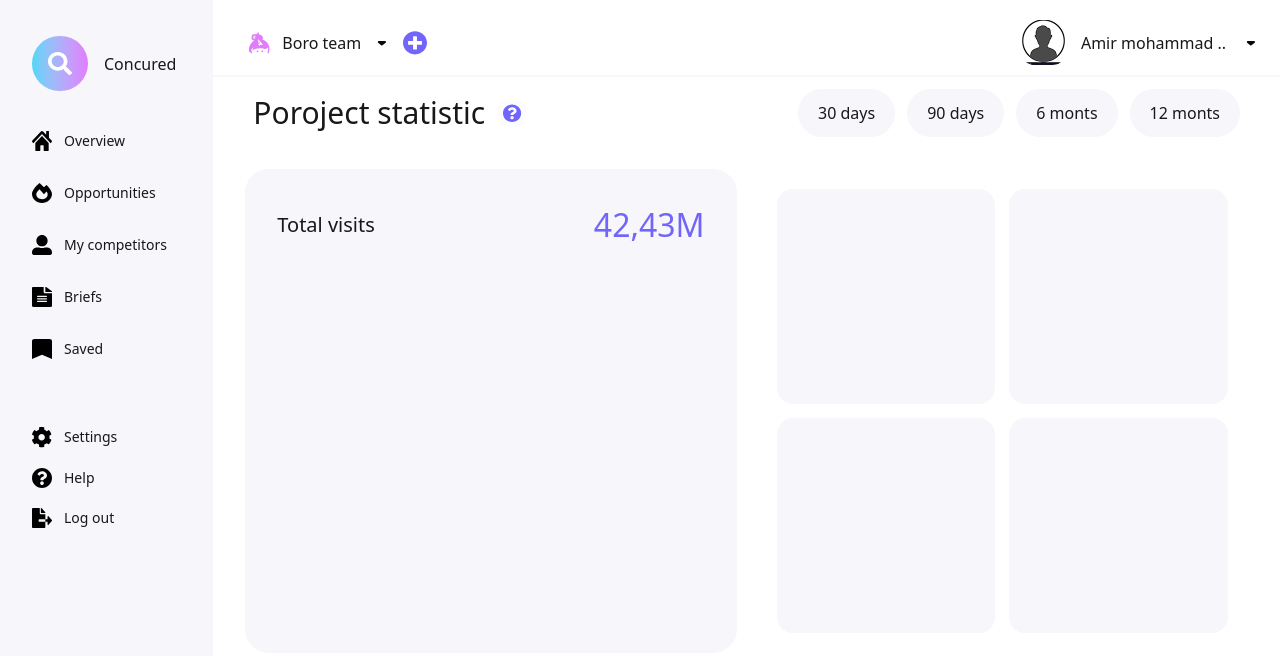
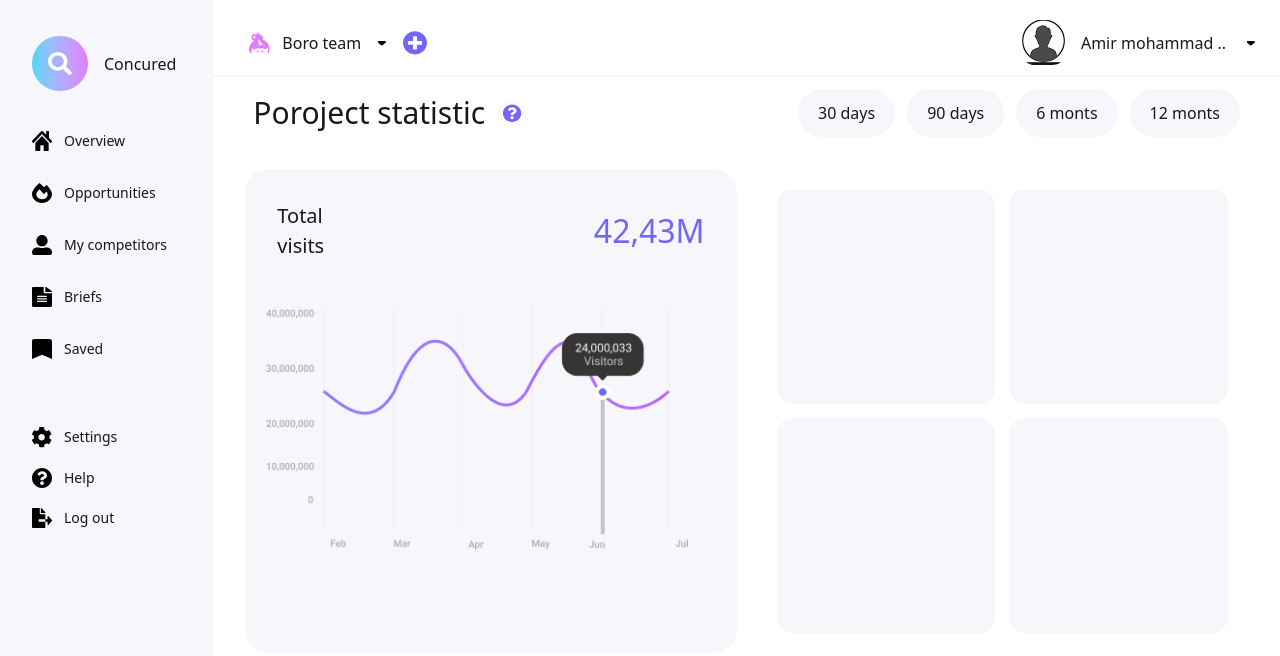
Before and after one commit to Amirkakaie/car-concurserd, a website: page index.html in a window 1280 px wide. Drawn offline with nearby package versions, Linux system fonts and the light colour scheme; a web font is replaced by a local one.

Commit message:
feat : first box of grid in main.

```diff
--- a/index.html
+++ b/index.html
@@ -142,13 +142,13 @@
 
         <main class="grid grid-cols-2 gap-5 h-full py-8 px-8 grid-rows-15">
 
-            <div class="row-span-10 bg-bg rounded-3xl">
+            <div class="row-span-10 bg-bg rounded-3xl flex flex-col gap-3  items-center">
 
-                <div class="top flex justify-between items-center p-8">
+                <div class="top flex justify-between gap-[250px] items-center p-8">
                     <h3 class="text-[20px]">Total visits</h3>
                     <h3 class="text-purple text-[32px] font-medium">42,43M</h3>
                 </div>
-
+                <img class="w-[450px]" src="img/Group 21.png" alt="">
             </div>
 
             <div class="row-span-10   rounded-3xl p-5 grid grid-cols-2 gap-3.5">
```
Also changed, not shown: dist/style.css, img/Group 21.png (added).
